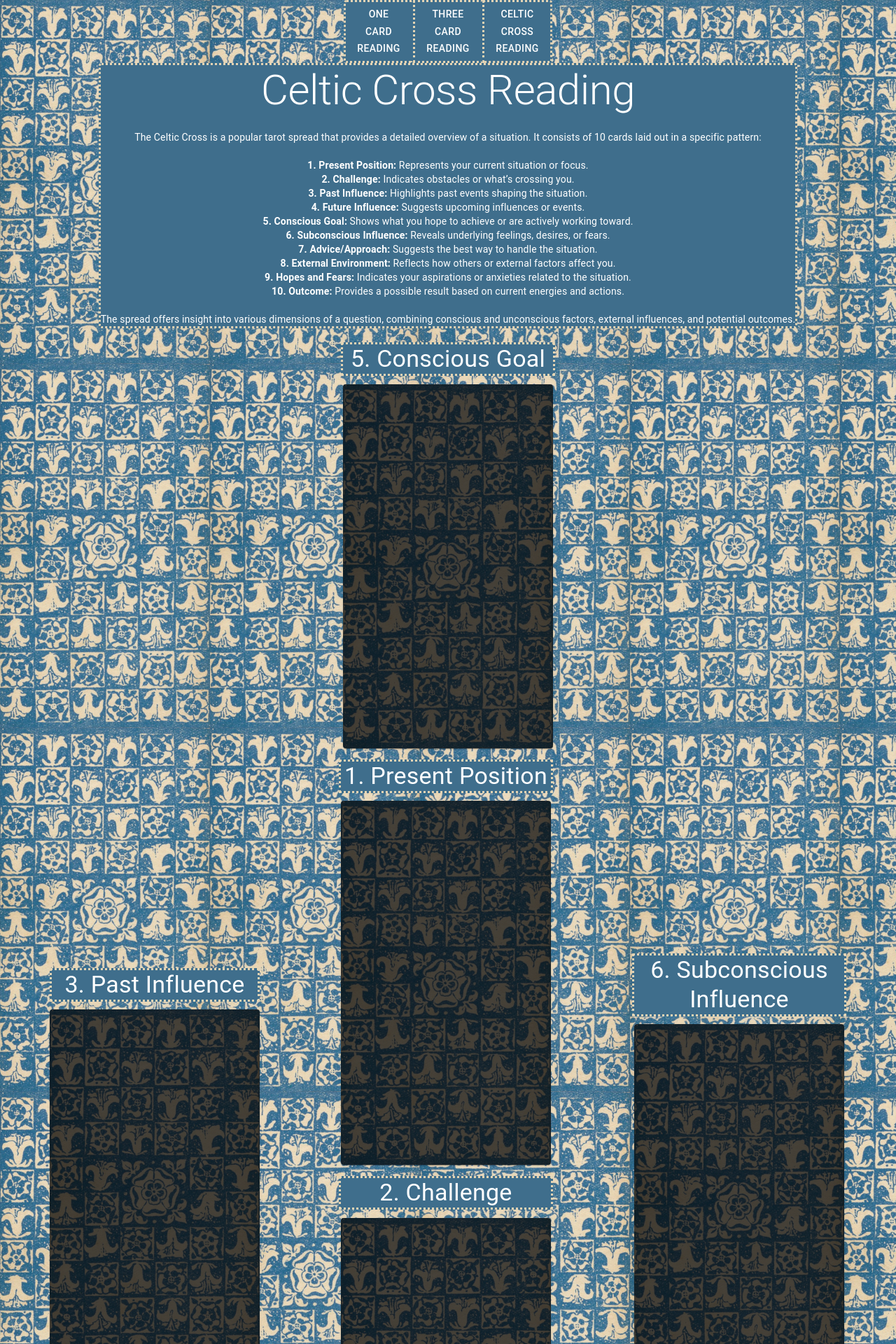
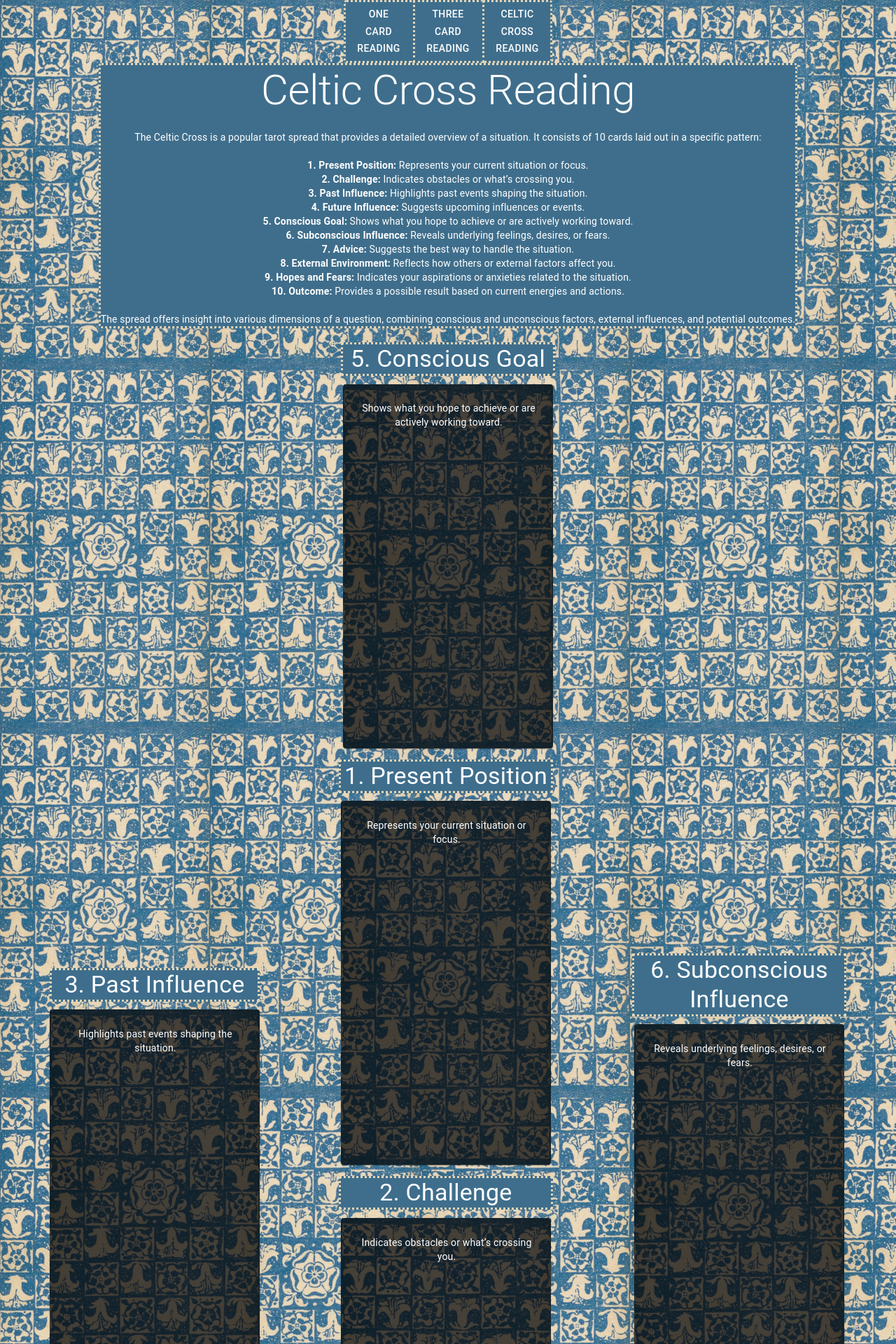
Before and after one commit to elena-cukanovaite/tarot-reading, a React (Create React App) app: page /celticcross in a window 1280 px wide. Shown: the top 1920 px of the page at 70% size. Built offline with nearby package versions, Linux system fonts and the light colour scheme.

Commit message:
Adding placeholder text for Celtic Cross reading

```diff
--- a/src/CelticCross.js
+++ b/src/CelticCross.js
@@ -54,7 +54,7 @@ const CelticCross = () => {
                     feelings, desires, or fears.
                   </li>
                   <li>
-                    <b>7. Advice/Approach:</b> Suggests the best way to handle
+                    <b>7. Advice:</b> Suggests the best way to handle
                     the situation.
                   </li>
                   <li>
@@ -99,7 +99,7 @@ const CelticCross = () => {
                 </Typography>
 
                 <ActionAreaCard
-                  placeholderDescription=""
+                  placeholderDescription="Shows what you hope to achieve or are actively working toward."
                   widthInput={widthInput}
                 />
               </Grid>
@@ -121,7 +121,7 @@ const CelticCross = () => {
                     3. Past Influence
                   </Typography>
                   <ActionAreaCard
-                    placeholderDescription=""
+                    placeholderDescription="Highlights past events shaping the situation."
                     widthInput={widthInput}
                   />
                 </Grid>
@@ -144,7 +144,7 @@ const CelticCross = () => {
                       1. Present Position
                     </Typography>
                     <ActionAreaCard
-                      placeholderDescription=""
+                      placeholderDescription="Represents your current situation or focus."
                       widthInput={widthInput}
                     />
                   </Grid>
@@ -158,7 +158,7 @@ const CelticCross = () => {
                       2. Challenge
                     </Typography>
                     <ActionAreaCard
-                      placeholderDescription=""
+                      placeholderDescription="Indicates obstacles or what’s crossing you."
                       widthInput={widthInput}
                     />
                   </Grid>
@@ -173,7 +173,7 @@ const CelticCross = () => {
                     6. Subconscious Influence
                   </Typography>
                   <ActionAreaCard
-                    placeholderDescription=""
+                    placeholderDescription="Reveals underlying feelings, desires, or fears."
                     widthInput={widthInput}
                   />
                 </Grid>
@@ -187,7 +187,7 @@ const CelticCross = () => {
                   4. Future Influence
                 </Typography>
                 <ActionAreaCard
-                  placeholderDescription=""
+                  placeholderDescription="Suggests upcoming influences or events."
                   widthInput={widthInput}
                   showHeader={"Basis"}
                 />
@@ -210,13 +210,13 @@ const CelticCross = () => {
                   10. Outcome
                 </Typography>
                 <ActionAreaCard
-                  placeholderDescription=""
+                  placeholderDescription="Provides a possible result based on current energies and actions."
                   widthInput={widthInput}
                 />
               </Grid>
 
               <Grid item>
-              <Typography
+                <Typography
                   sx={{ ...sx, maxWidth: widthInput }}
                   variant="h4"
                   gutterBottom
@@ -224,13 +224,13 @@ const CelticCross = () => {
                   9. Hopes and Fears
                 </Typography>
                 <ActionAreaCard
-                  placeholderDescription=""
+                  placeholderDescription="Indicates your aspirations or anxieties related to the situation."
                   widthInput={widthInput}
                 />
               </Grid>
 
               <Grid item>
-              <Typography
+                <Typography
                   sx={{ ...sx, maxWidth: widthInput }}
                   variant="h4"
                   gutterBottom
@@ -238,21 +238,21 @@ const CelticCross = () => {
                   8. External Environment
                 </Typography>
                 <ActionAreaCard
-                  placeholderDescription=""
+                  placeholderDescription="Reflects how others or external factors affect you."
                   widthInput={widthInput}
                 />
               </Grid>
 
               <Grid item>
-              <Typography
+                <Typography
                   sx={{ ...sx, maxWidth: widthInput }}
                   variant="h4"
                   gutterBottom
                 >
-                  7. Advice/Approach
+                  7. Advice
                 </Typography>
                 <ActionAreaCard
-                  placeholderDescription=""
+                  placeholderDescription="Suggests the best way to handle the situation."
                   widthInput={widthInput}
                 />
               </Grid>
```
